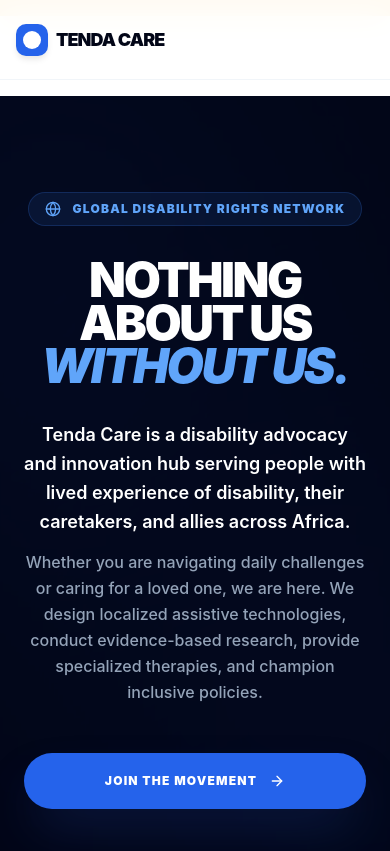
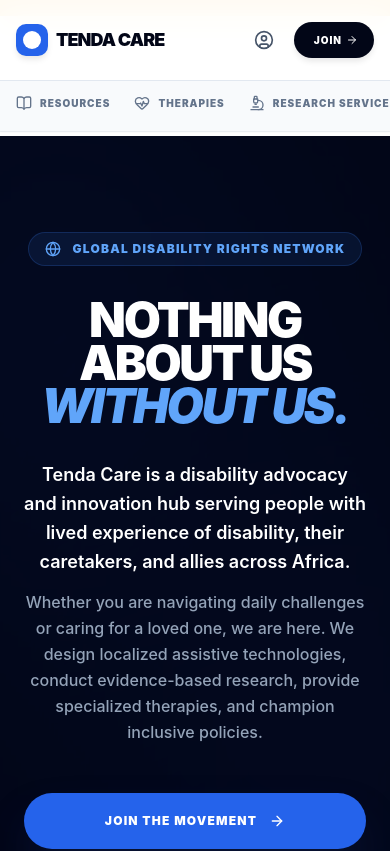
Before and after one commit to Ishmael2/tenda-care, a React (Create React App) app: page /#HOME in a window 390 px wide. Shown: the top 851 px of the page. Built offline with nearby package versions, Linux system fonts and the light colour scheme; the HTML template or start-up script is replaced by a standard one.

Commit message:
upadate, nav resources therapies

```diff
--- a/src/App.js
+++ b/src/App.js
@@ -1,6 +1,6 @@
 import React, { useState, useEffect, useMemo } from 'react';
 import {
-  Circle as LucideCircle, Globe, Users, ArrowRight, Activity, Search, X, CreditCard, MapPin, Stethoscope, Scale, Briefcase, GraduationCap, HeartPulse, Heart, Plus, CheckCircle2, Info, ChevronRight, RefreshCw, ExternalLink, Home, BookOpen, Microscope, ArrowRightLeft, Megaphone, Upload, Calendar, Clock, Wrench, MessageSquare, Eye, Tag, User, AlignLeft, UserCircle, ChevronLeft, ImageIcon, FileText, Cpu, Settings, Map, Compass, Menu, ClipboardList, FileSearch, Target, Lightbulb, Phone, Mail, Handshake, BookOpenCheck, Award, Book, Library, Building2, PhoneCall, AlertTriangle
+  Circle as LucideCircle, Globe, Users, ArrowRight, Activity, Search, X, CreditCard, MapPin, Stethoscope, Scale, Briefcase, GraduationCap, HeartPulse, Heart, Plus, CheckCircle2, Info, ChevronRight, RefreshCw, ExternalLink, Home, BookOpen, Microscope, ArrowRightLeft, Megaphone, Upload, Calendar, Clock, Wrench, MessageSquare, Eye, Tag, User, AlignLeft, UserCircle, ChevronLeft, ImageIcon, FileText, Cpu, Settings, Map, Compass, ClipboardList, FileSearch, Target, Lightbulb, Phone, Mail, Handshake, BookOpenCheck, Award, Book, Library, Building2, PhoneCall, AlertTriangle
 } from 'lucide-react';
 
 import Login from './components/Login';
@@ -335,6 +335,8 @@
     );
 };
 
+// --- RESOURCES PAGE COMPONENTS ---
+
 const EmergencyContacts = () => {
     const contacts = [
         { title: "National Emergency / Police", number: "999 / 112 / 911", desc: "General emergency response and police dispatch." },
@@ -380,6 +382,7 @@
         setIsRefreshing(true);
         setError(null);
 
+        // Open Library API: Search for books by topic/title
         const searchTerms = encodeURIComponent(query);
         const apiUrl = `https://openlibrary.org/search.json?q=${searchTerms}&limit=4`;
 
@@ -1082,6 +1085,7 @@
     );
 };
 
+// --- RESEARCH SERVICES PAGE ---
 const ResearchPage = ({ setNotif }) => {
     const [showRepairBooking, setShowRepairBooking] = useState(false);
     const [showResearchBooking, setShowResearchBooking] = useState(false);
@@ -1456,7 +1460,7 @@
             {showResearchBooking && (
                 <div className="fixed inset-0 z-[600] flex items-center justify-center p-4 bg-slate-950/70 backdrop-blur-sm animate-in fade-in duration-300 text-left">
                     <div className="bg-white w-full max-w-2xl rounded-[2rem] p-8 lg:p-12 shadow-2xl relative animate-in zoom-in-95 overflow-hidden max-h-[90vh] overflow-y-auto custom-scrollbar">
-                        <button onClick={() => { setShowResearchBooking(false); setResearchDocs([]); }} className="absolute top-6 right-6 p-2 bg-slate-100 rounded-full hover:bg-blue-100 hover:text-blue-600 transition-all z-10"><X className="w-5 h-5"/></button>
+                        <button onClick={() => { setShowResearchBooking(false); setResearchDocs([]); }} className="absolute top-6 right-6 p-2 bg-slate-100 rounded-full hover:bg-blue-100 hover:text-blue-700 transition-all z-10"><X className="w-5 h-5"/></button>
 
                         <div className="flex items-center space-x-3 mb-6 pt-4">
                             <div className="w-12 h-12 bg-blue-600 text-white rounded-xl flex items-center justify-center shadow-lg"><FileSearch className="w-6 h-6" /></div>
@@ -1947,7 +1951,6 @@
     const [notif, setNotif] = useState(null);
     const [isLoggedIn, setIsLoggedIn] = useState(false);
     const [showAuthModal, setShowAuthModal] = useState(false);
-    const [isMobileMenuOpen, setIsMobileMenuOpen] = useState(false); // Mobile Menu State added back
 
     // Global State
     const [dynamicSpecialists, setDynamicSpecialists] = useState([]);
@@ -1972,7 +1975,6 @@
             const validPage = Object.values(PAGES).includes(hash) ? hash : PAGES.HOME;
             setCurrentPage(validPage);
             window.scrollTo({ top: 0, behavior: 'smooth' });
-            setIsMobileMenuOpen(false); // Close menu on navigation
         };
 
         window.addEventListener('hashchange', handleHashChange);
@@ -2004,16 +2006,19 @@
     };
 
     return (
-        <div className="flex flex-col min-h-screen bg-white font-sans text-slate-950 antialiased pb-24 lg:pb-0">
+        <div className="flex flex-col min-h-screen bg-white font-sans text-slate-950 antialiased">
             {notif && <Notification message={notif.msg} type={notif.type} onClose={() => setNotif(null)} />}
 
-            <header className="fixed top-0 w-full bg-white/95 backdrop-blur-lg border-b border-slate-100 z-[1000] h-20 flex justify-between items-center px-4 lg:px-6">
+            {/* Top Header - Restructured for Mobile Scrollable Nav */}
+            <header className="fixed top-0 w-full z-[1000] bg-white/95 backdrop-blur-lg border-b border-slate-100 flex flex-col">
+                {/* Top Row: Logo & Actions */}
+                <div className="h-20 flex justify-between items-center px-4 lg:px-6">
                     <button onClick={() => navigate(PAGES.HOME)} className="flex items-center space-x-2 lg:space-x-3 outline-none group z-50">
                         <div className="w-8 h-8 lg:w-10 lg:h-10 bg-blue-600 rounded-[10px] flex items-center justify-center shadow-md group-hover:rotate-6 transition-all"><LogoIcon /></div>
                         <span className="text-lg lg:text-xl font-black tracking-tighter uppercase leading-none group-hover:text-blue-600 transition-colors">Tenda Care</span>
                     </button>
 
-                {/* Desktop Nav */}
+                    {/* Desktop Nav (Hidden on Mobile) */}
                     <nav className="hidden lg:flex items-center space-x-2">
                         {NAV_ITEMS.map((item) => {
                             if (item.id === PAGES.HOME) return null;
@@ -2026,58 +2031,38 @@
                     </nav>
 
                     <div className="flex items-center space-x-2 lg:space-x-4">
-                    {/* Desktop & Mobile Auth Buttons */}
-                    <div className="hidden lg:flex items-center space-x-2 lg:space-x-4">
                         {!isLoggedIn ? (
                             <button onClick={() => setShowAuthModal(true)} className="flex items-center space-x-2 px-3 lg:px-5 py-2 lg:py-2.5 text-slate-600 hover:text-blue-600 font-black text-[10px] uppercase tracking-widest transition-colors"><UserCircle className="w-5 h-5 lg:w-4 lg:h-4" /> <span className="hidden lg:inline">Sign In</span></button>
                         ) : (
                             <button onClick={async () => { if(supabase) await supabase.auth.signOut(); setIsLoggedIn(false); setNotif({msg: "Logged out.", type: "info"}); }} className="flex items-center space-x-2 px-3 lg:px-5 py-2 lg:py-2.5 text-blue-600 font-black text-[10px] uppercase tracking-widest transition-colors"><UserCircle className="w-5 h-5 lg:w-4 lg:h-4" /> <span className="hidden lg:inline">Logout</span></button>
                         )}
-                        {/* Get Involved Button - visible on all screens */}
                         <button onClick={() => navigate(PAGES.GET_INVOLVED)} className="flex items-center space-x-1 lg:space-x-2 px-4 lg:px-6 py-2 lg:py-2.5 bg-slate-950 hover:bg-blue-600 text-white text-[10px] font-black rounded-full uppercase tracking-widest shadow-md transition-all">
                             <span className="hidden sm:inline">JOIN ACTION</span><span className="sm:hidden">JOIN</span> <ArrowRight className="w-3 h-3 ml-1 lg:ml-0" />
                         </button>
                     </div>
-
-                    {/* Mobile Hamburger Toggle */}
-                    <button
-                        className="lg:hidden p-2 text-slate-950 focus:outline-none hover:text-blue-600 transition-colors z-50"
-                        onClick={() => setIsMobileMenuOpen(!isMobileMenuOpen)}
-                    >
-                        {isMobileMenuOpen ? <X className="w-6 h-6" /> : <Menu className="w-6 h-6" />}
-                    </button>
-                </div>
-            </header>
-
-            {/* Mobile Full-Screen Menu Overlay */}
-            {isMobileMenuOpen && (
-                <div className="fixed inset-0 top-20 z-[999] bg-white border-t border-slate-100 p-6 flex flex-col space-y-6 lg:hidden overflow-y-auto animate-in fade-in duration-200">
-                    <nav className="flex flex-col space-y-3">
+                </div>
+
+                {/* Bottom Row: Mobile Nav (Scrollable Horizontal Row) */}
+                <div className="lg:hidden flex items-center overflow-x-auto [&::-webkit-scrollbar]:hidden [-ms-overflow-style:none] [scrollbar-width:none] bg-slate-50 border-t border-slate-200 px-4 py-3 space-x-6 shadow-sm">
                     {NAV_ITEMS.map((item) => {
-                            if (item.id === PAGES.HOME) return null;
+                        if (item.id === PAGES.HOME) return null; // Typically hidden on mobile if the Logo acts as Home
+                        const isActive = currentPage === item.id;
                         return (
                             <button
                                 key={item.id}
                                 onClick={() => navigate(item.id)}
-                                    className={`flex items-center space-x-3 px-5 py-4 font-black uppercase text-xs tracking-widest transition-all rounded-2xl ${currentPage === item.id ? 'bg-blue-600 text-white shadow-md' : 'text-slate-600 bg-slate-50 hover:bg-blue-50 hover:text-blue-700'}`}
+                                className={`flex items-center space-x-2 whitespace-nowrap font-black uppercase text-[10px] tracking-widest transition-all pb-1 border-b-2 ${isActive ? 'text-blue-600 border-blue-600' : 'text-slate-500 border-transparent hover:text-blue-500'}`}
                             >
-                                    {React.cloneElement(item.icon, { className: 'w-5 h-5 mb-0' })}<span className="ml-2">{item.label}</span>
+                                {React.cloneElement(item.icon, { className: 'w-4 h-4 mb-0' })}
+                                <span>{item.label}</span>
                             </button>
                         );
                     })}
-                    </nav>
-                    <div className="flex flex-col space-y-4 border-t border-slate-100 pt-6 mt-auto pb-8">
-                        {!isLoggedIn ? (
-                            <button onClick={() => {setShowAuthModal(true); setIsMobileMenuOpen(false);}} className="flex items-center justify-center space-x-2 px-5 py-4 bg-slate-50 text-slate-600 hover:text-blue-600 font-black text-xs uppercase tracking-widest rounded-2xl transition-colors"><UserCircle className="w-5 h-5" /> <span>Sign In</span></button>
-                        ) : (
-                            <button onClick={async () => { if(supabase) await supabase.auth.signOut(); setIsLoggedIn(false); setNotif({msg: "Logged out.", type: "info"}); setIsMobileMenuOpen(false); }} className="flex items-center justify-center space-x-2 px-5 py-4 bg-slate-50 text-blue-600 font-black text-xs uppercase tracking-widest rounded-2xl transition-colors"><UserCircle className="w-5 h-5" /> <span>Logout</span></button>
-                        )}
-                        <button onClick={() => {navigate(PAGES.GET_INVOLVED); setIsMobileMenuOpen(false);}} className="flex items-center justify-center space-x-2 px-6 py-4 bg-slate-950 hover:bg-blue-600 text-white text-xs font-black rounded-2xl uppercase tracking-widest shadow-md transition-all"><span>JOIN ACTION</span> <ArrowRight className="w-4 h-4" /></button>
-                    </div>
-                </div>
-            )}
-
-            <main className="flex-1 w-full pt-20">{renderPage()}</main>
+                </div>
+            </header>
+
+            {/* Main Content Area - Padding increased on mobile to account for the double-row header */}
+            <main className="flex-1 w-full pt-[120px] lg:pt-20">{renderPage()}</main>
 
             {showAuthModal && <AuthModal onClose={() => setShowAuthModal(false)} />}
         </div>
```
Lines whose indentation alone changed are shown as unchanged.
